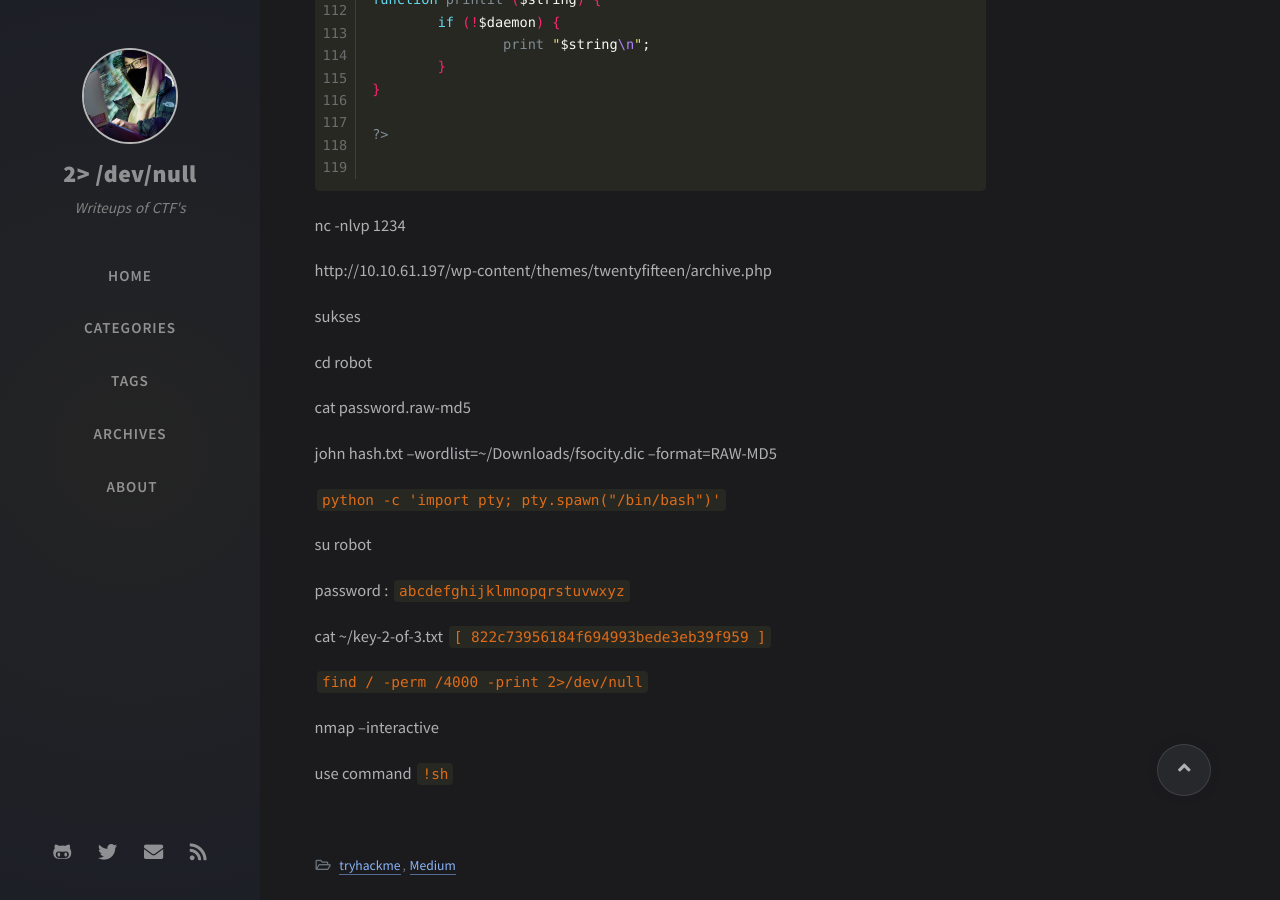
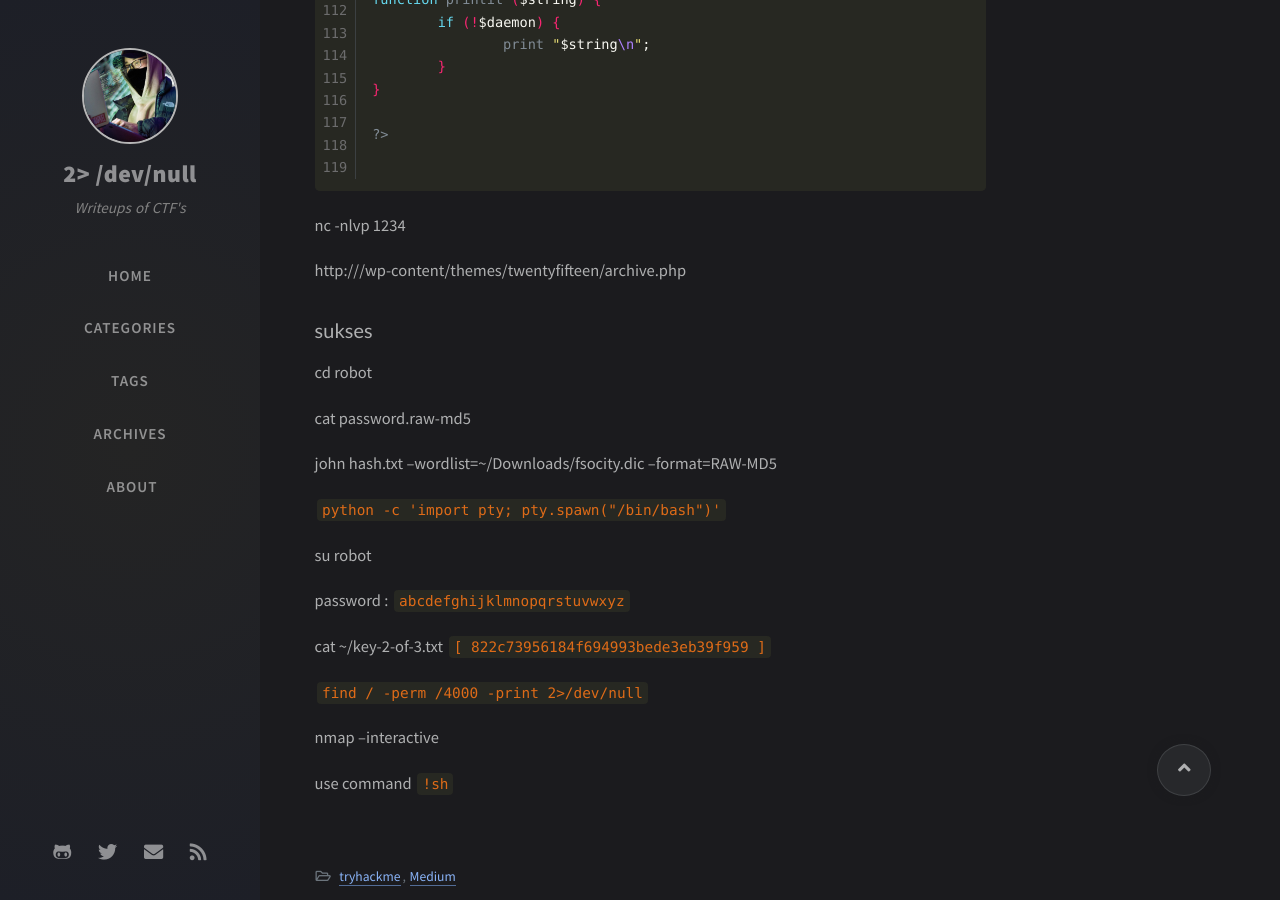
Before and after one commit to darksec1337/darksec1337.github.io, a Jekyll site: the page built from _posts/2021-04-09-Mr-robots.md, in a window 1280 px wide and 900 px high, scrolled down 3684 px. Built offline with Jekyll 4.4.1, drawn with Linux system fonts in a browser that asks for light colours; nearby versions of some CDN libraries; comment, search, counter and statistics services are not loaded; some of the changed lines change nothing that is shown.

Commit message:
Update 2021-04-09-Mr-robots.md

```diff
--- a/_posts/2021-04-09-Mr-robots.md
+++ b/_posts/2021-04-09-Mr-robots.md
@@ -156,9 +156,9 @@ function printit ($string) {
 
 nc -nlvp 1234
 
-http://10.10.61.197/wp-content/themes/twentyfifteen/archive.php
+http://<ip mechine>/wp-content/themes/twentyfifteen/archive.php
 
-sukses
+### sukses
 
 cd robot
 
```
